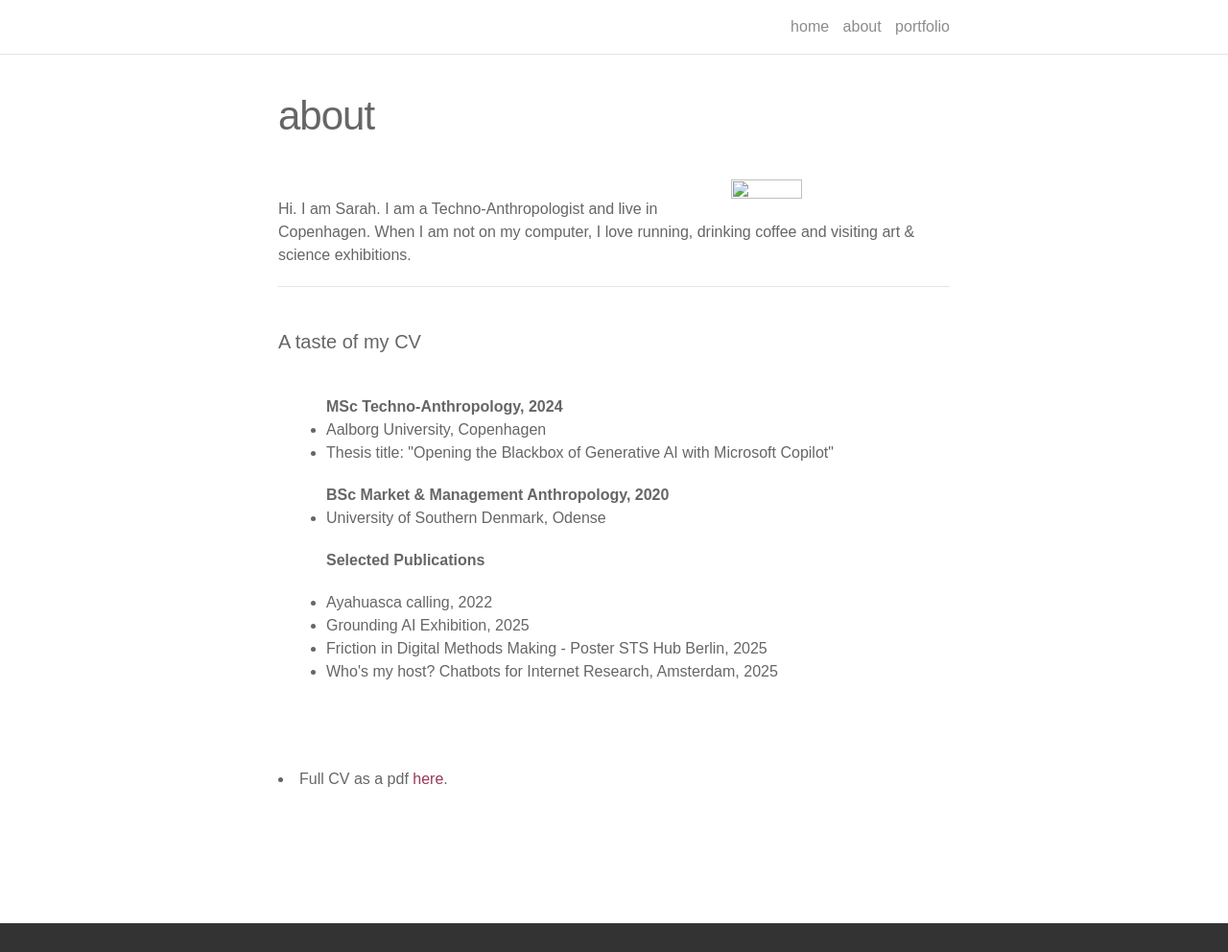
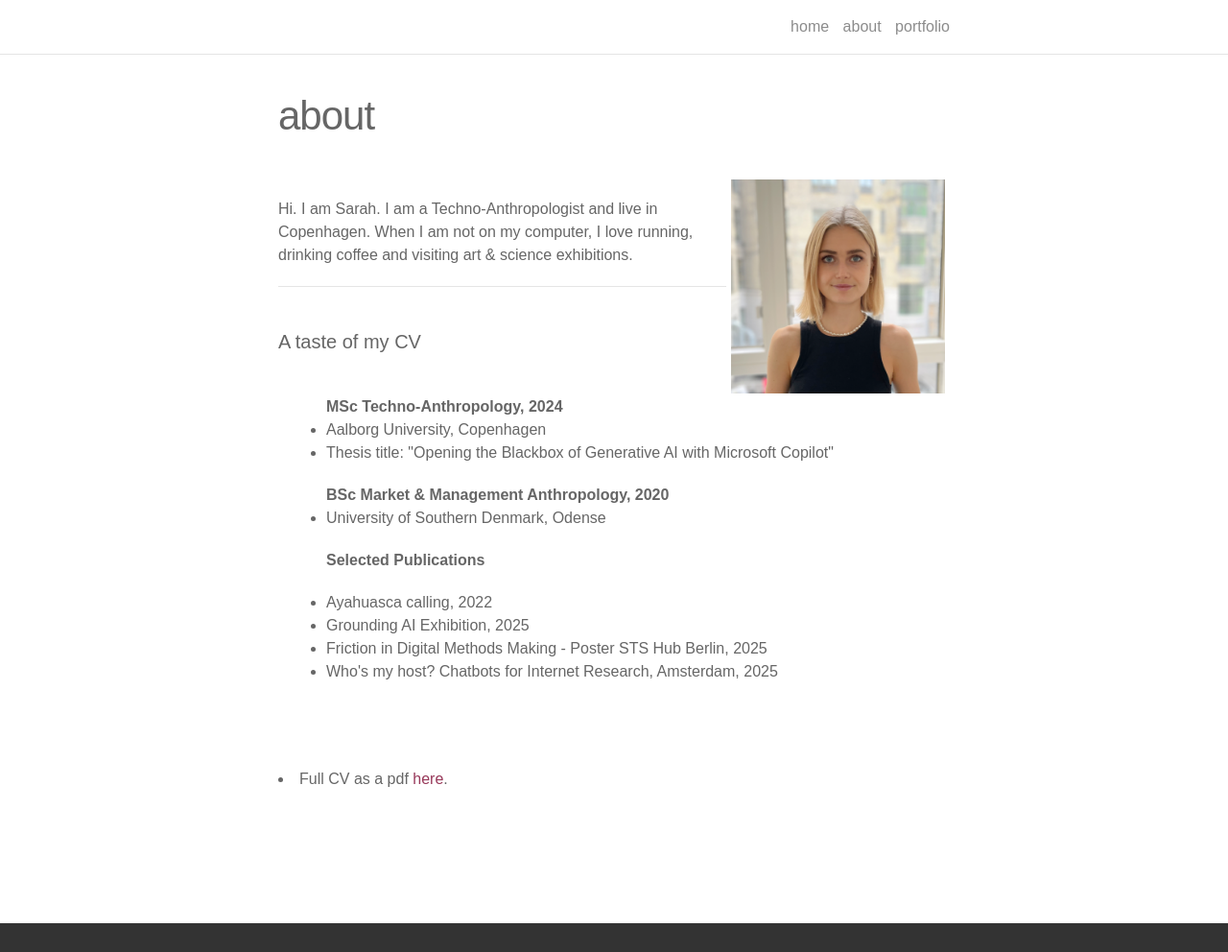
Before and after one commit to Sarah-HCEL/sarahfeldes.github.io, a Jekyll site: the page built from about.md, in a window 1280 px wide and 992 px high. Shown: the whole window at 96% size. Built offline with Jekyll 4.4.1, drawn with Linux system fonts in a browser that asks for light colours; nearby versions of some CDN libraries.

Commit message:
Update about.md

```diff
--- a/about.md
+++ b/about.md
@@ -4,7 +4,7 @@ title: about
 permalink: /about/
 ---
 
-<img class="col one right" src="">
+<img class="col one right" src="/img/SarahIDpicture2.png">
 
 <br/>
 Hi.
```
